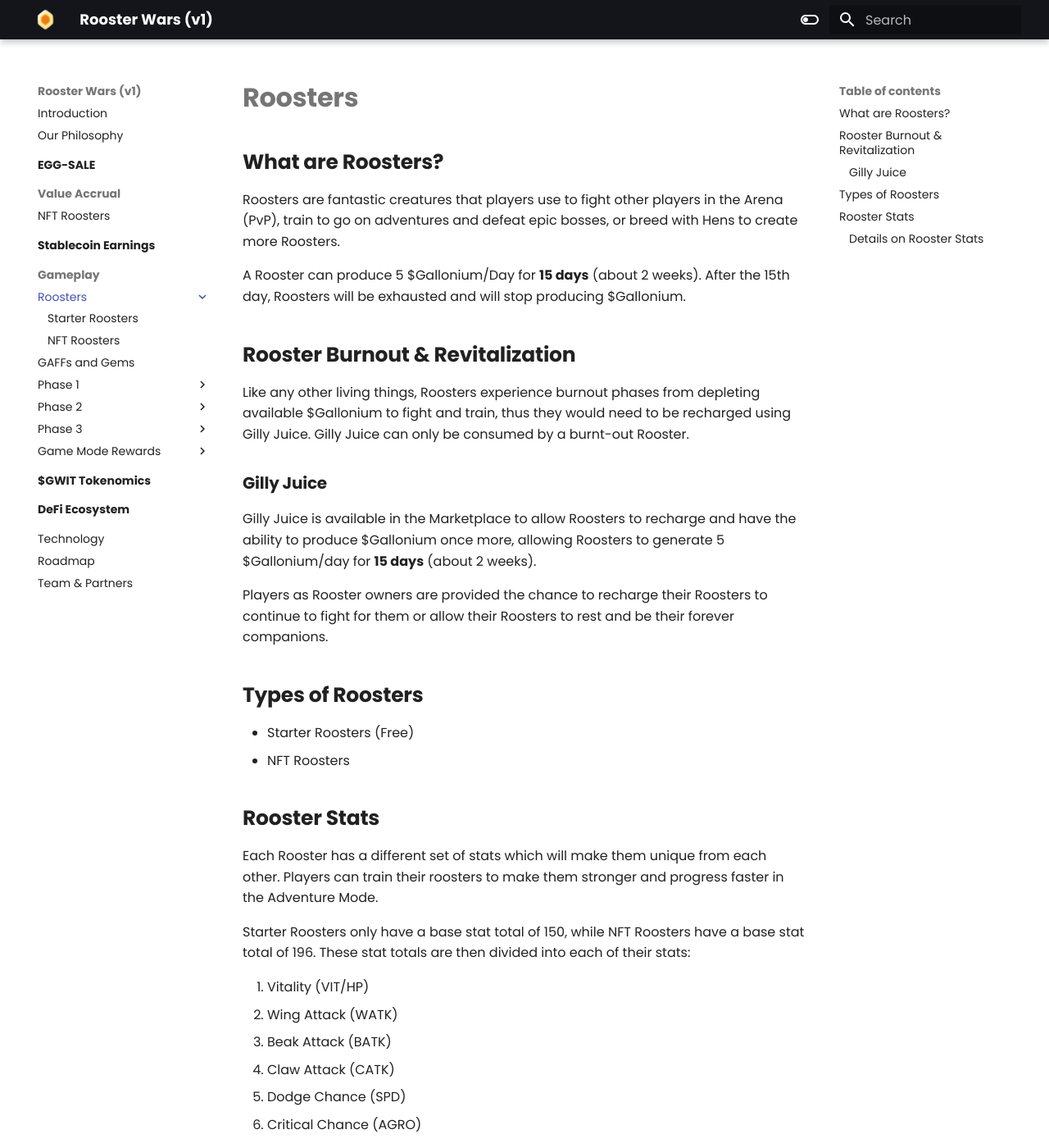
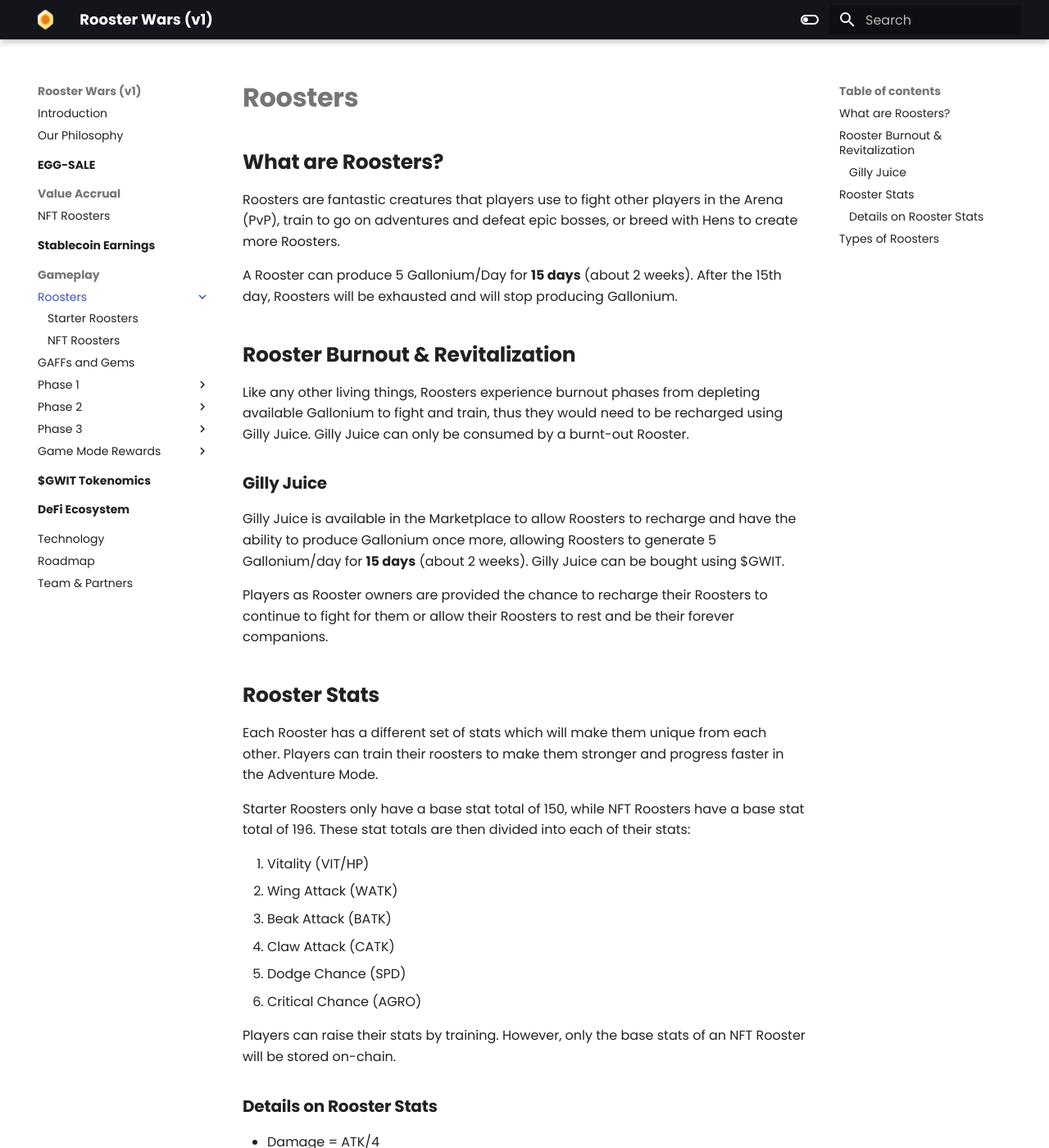
Before and after one commit to AshtreeBV/roosterwars-whitepaper, an MkDocs documentation site: the page built from docs/gameplay/roosters/index.md, in a window 1280 px wide and 1400 px high. Shown: the whole window at 82% size. Built offline with MkDocs 1.6.1 and Material for MkDocs 9.7.7, drawn with Linux system fonts in a browser that asks for light colours; some of the changed text lies outside the part shown.

```diff
--- a/docs/gameplay/roosters/index.md
+++ b/docs/gameplay/roosters/index.md
@@ -4,26 +4,17 @@
 
 Roosters are fantastic creatures that players use to fight other players in the Arena (PvP), train to go on adventures and defeat epic bosses, or breed with Hens to create more Roosters.
 
-A Rooster can produce 5 $Gallonium/Day for **15 days** (about 2 weeks). After the 15th day, Roosters will be exhausted and will stop producing $Gallonium.
+A Rooster can produce 5 Gallonium/Day for **15 days** (about 2 weeks). After the 15th day, Roosters will be exhausted and will stop producing Gallonium.
 
 ## **Rooster Burnout & Revitalization**
 
-Like any other living things, Roosters experience burnout phases from depleting available $Gallonium to fight and train, thus they would need to be recharged using Gilly Juice. Gilly Juice can only be consumed by a burnt-out Rooster.
+Like any other living things, Roosters experience burnout phases from depleting available Gallonium to fight and train, thus they would need to be recharged using Gilly Juice. Gilly Juice can only be consumed by a burnt-out Rooster.
 
 ### **Gilly Juice**
 
-Gilly Juice is available in the Marketplace to allow Roosters to recharge and have the ability to produce $Gallonium once more, allowing Roosters to generate 5 $Gallonium/day for **15 days** (about 2 weeks).
+Gilly Juice is available in the Marketplace to allow Roosters to recharge and have the ability to produce Gallonium once more, allowing Roosters to generate 5 Gallonium/day for **15 days** (about 2 weeks). Gilly Juice can be bought using $GWIT.
 
 Players as Rooster owners are provided the chance to recharge their Roosters to continue to fight for them or allow their Roosters to rest and be their forever companions.
-
-<!--
-The cost of Gilly Juice is 1,500 $GWIT
--->
-
-## **Types of Roosters**
-
-- Starter Roosters (Free)
-- NFT Roosters
 
 ## **Rooster Stats**
 
```
Also changed, not shown: other parts of docs/gameplay/roosters/index.md (+5 -0 lines), docs/tokenomics/index.md (+40 -25 lines), docs/images/Circular-economy.png, docs/images/allocations.svg (deleted), docs/images/tokenomics.png.
